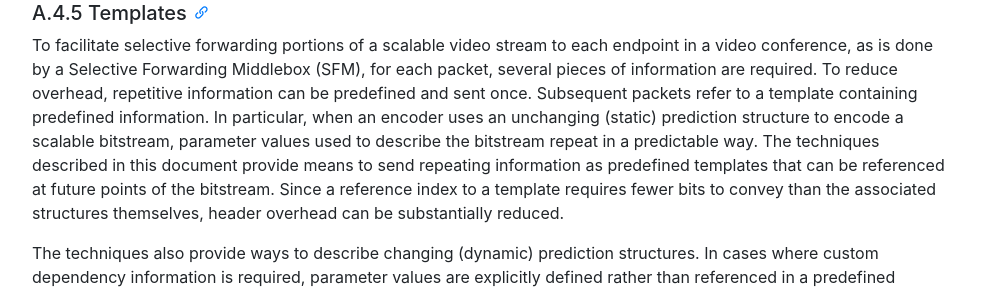
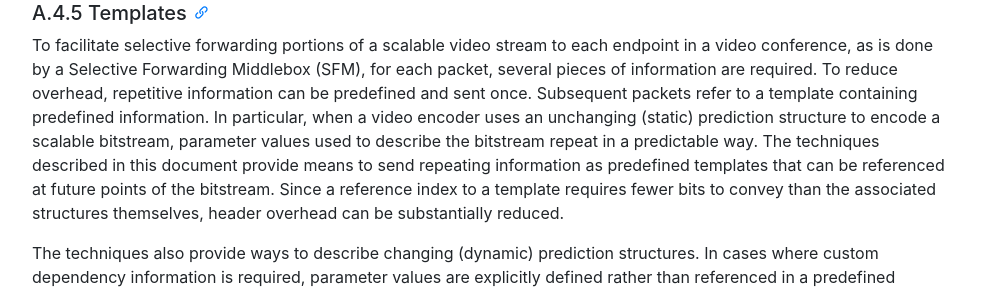
Before and after one commit to AOMediaCodec/av1-rtp-spec, a Jekyll site: the page built from index.md, in a window 1280 px wide and 900 px high, scrolled down 30321 px. Shown: the part 225-517 px from the top of the window, without its empty margins (53-1036 px from the left). Built offline with Jekyll 4.4.1, drawn with Linux system fonts in a browser that asks for light colours; nearby versions of some CDN libraries; some of the changed text lies outside the part shown.

Commit message:
Update av1-rtp-spec.md

```diff
--- a/av1-rtp-spec.md
+++ b/av1-rtp-spec.md
@@ -27,7 +27,7 @@
 
 ## 1. Introduction
 
-This document describes an RTP payload specification applicable to the transmission of video streams encoded using the [AV1 video codec][AV1]. In AV1, the smallest individual encoder entity presented for transport is the Open Bitstream Unit (OBU). This specification allows both for fragmentation and aggregation of OBUs in the same RTP packet, but explicitly disallows doing so across frame boundaries.
+This document describes an RTP payload specification applicable to the transmission of video streams encoded using the [AV1 video codec][AV1]. In AV1, the smallest individual video encoder entity presented for transport is the Open Bitstream Unit (OBU). This specification allows both for fragmentation and aggregation of OBUs in the same RTP packet, but explicitly disallows doing so across frame boundaries.
 
 Appendix A of this document describes the Dependency Descriptor (DD) RTP Header extension, which conveys information about individual video frames and the dependencies between them. This allows forwarding of video frames in situations where an intermediary does not wish to examine the RTP payload or does not have access to it, such as when the RTP payload is encrypted end-to-end. While the DD RTP Header extension was designed for use with AV1, it may prove useful for other codecs as well.
 
@@ -1116,7 +1116,7 @@
 
 ##### A.4.5 Templates
 
-To facilitate selective forwarding portions of a scalable video stream to each endpoint in a video conference, as is done by a Selective Forwarding Middlebox (SFM), for each packet, several pieces of information are required. To reduce overhead, repetitive information can be predefined and sent once. Subsequent packets refer to a template containing predefined information. In particular, when an encoder uses an unchanging (static) prediction structure to encode a scalable bitstream, parameter values used to describe the bitstream repeat in a predictable way. The techniques described in this document provide means to send repeating information as predefined templates that can be referenced at future points of the bitstream. Since a reference index to a template requires fewer bits to convey than the associated structures themselves, header overhead can be substantially reduced.
+To facilitate selective forwarding portions of a scalable video stream to each endpoint in a video conference, as is done by a Selective Forwarding Middlebox (SFM), for each packet, several pieces of information are required. To reduce overhead, repetitive information can be predefined and sent once. Subsequent packets refer to a template containing predefined information. In particular, when a video encoder uses an unchanging (static) prediction structure to encode a scalable bitstream, parameter values used to describe the bitstream repeat in a predictable way. The techniques described in this document provide means to send repeating information as predefined templates that can be referenced at future points of the bitstream. Since a reference index to a template requires fewer bits to convey than the associated structures themselves, header overhead can be substantially reduced.
 
 The techniques also provide ways to describe changing (dynamic) prediction structures. In cases where custom dependency information is required, parameter values are explicitly defined rather than referenced in a predefined template. Typically, even in dynamic structures the majority of frames still follow one of the predefined templates.
 
```
Also changed, not shown: other parts of av1-rtp-spec.md (+3 -3 lines).
